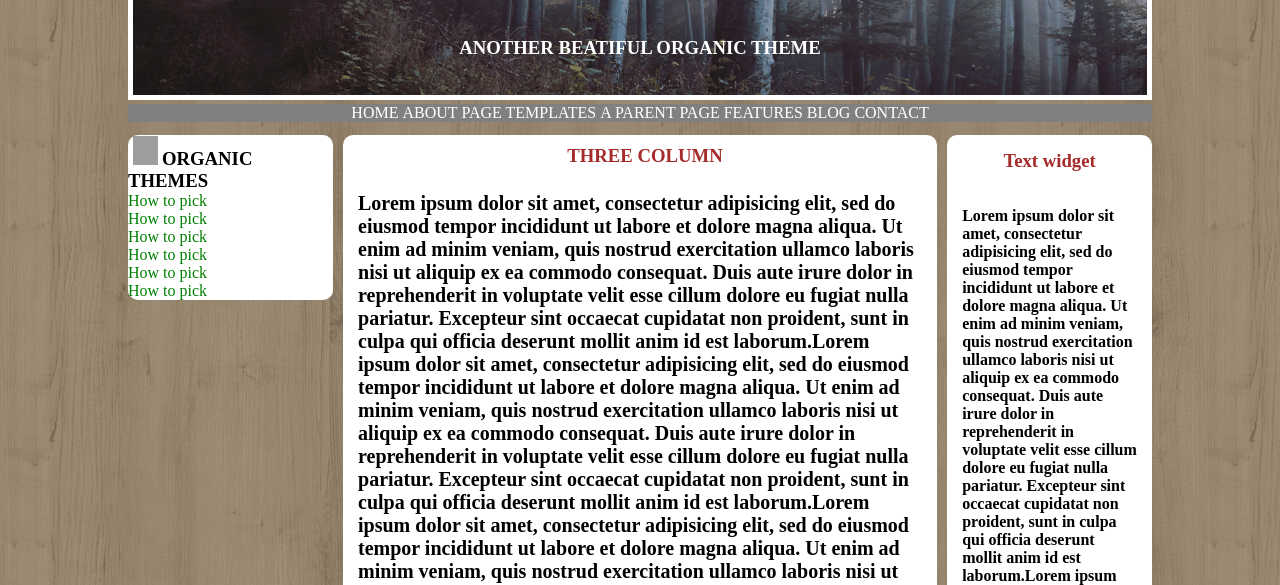
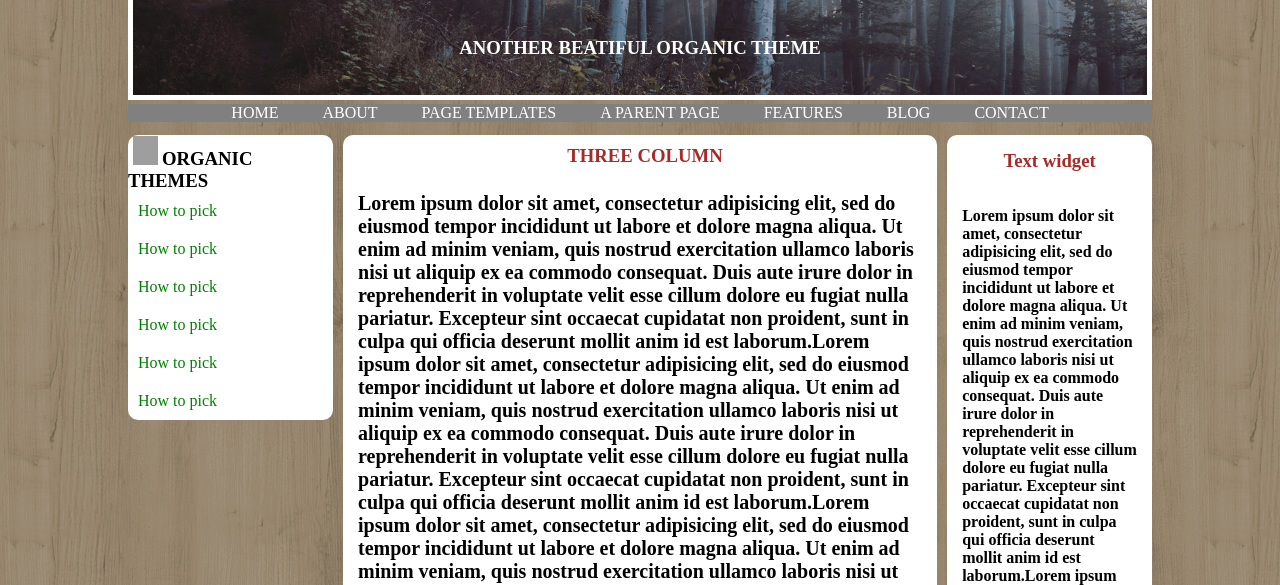
Before and after one commit to andreacapntd/htmlcss-wp, a plain HTML site: page index.html in a window 1280 px wide. Shown: the part 215-800 px from the top of the page. Drawn offline with Linux system fonts and the light colour scheme; grey boxes are pictures that could not be loaded.

Commit message:
ex wordpress

```diff
--- a/index.html
+++ b/index.html
@@ -17,13 +17,13 @@
           <img class="background-img" src="img/bosco.jpg" alt="">
           <nav>
             <ul>
-              <li class="navlist">HOME</li>
-              <li class="navlist">ABOUT</li>
-              <li class="navlist">PAGE TEMPLATES</li>
-              <li class="navlist">A PARENT PAGE</li>
-              <li class="navlist">FEATURES</li>
-              <li class="navlist">BLOG</li>
-              <li class="navlist">CONTACT</li>
+              <li> <a class="navlist" href="#">HOME</a></li>
+              <li> <a class="navlist" href="#">ABOUT</a></li>
+              <li> <a class="navlist" href="#">PAGE TEMPLATES</a></li>
+              <li> <a class="navlist" href="#">A PARENT PAGE</a></li>
+              <li> <a class="navlist" href="#">FEATURES</a></li>
+              <li> <a class="navlist" href="#">BLOG</a></li>
+              <li> <a class="navlist" href="#">CONTACT</a></li>
             </ul>
           </nav>
         </header>
--- a/style.css
+++ b/style.css
@@ -61,12 +61,19 @@ h1 {
 nav {
   background-color: gray;
   text-align: center;
-  color: white;
-  /* margin: 0 auto; */
+
 }
 
+nav ul li {
+  display: inline-block;
+  padding: 0 20px;
+
+}
+
+
 .navlist {
-  display: inline-block;
+  color: white;
+  text-decoration: none;
 }
 
 
@@ -95,6 +102,8 @@ nav {
 
 aside ul li {
   display: block;
+  padding: 10px;
+
 
 }
 
@@ -102,6 +111,7 @@ aside ul li {
   color: green;
   text-decoration: none;
 }
+
 
 .rss-feed {
   width: 30px;
```
